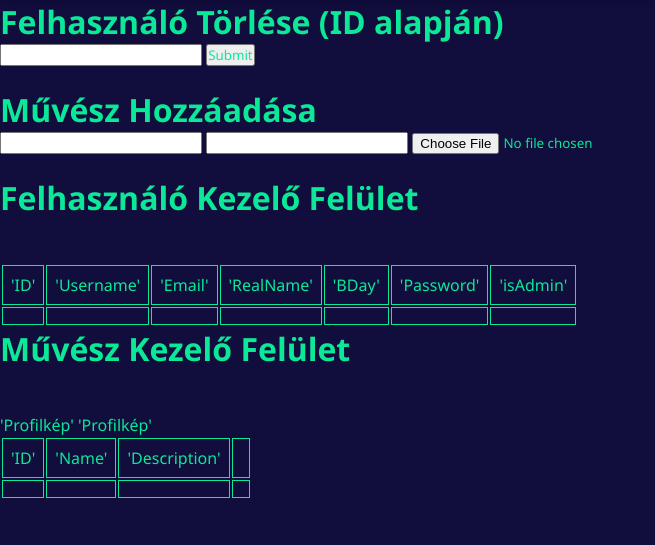
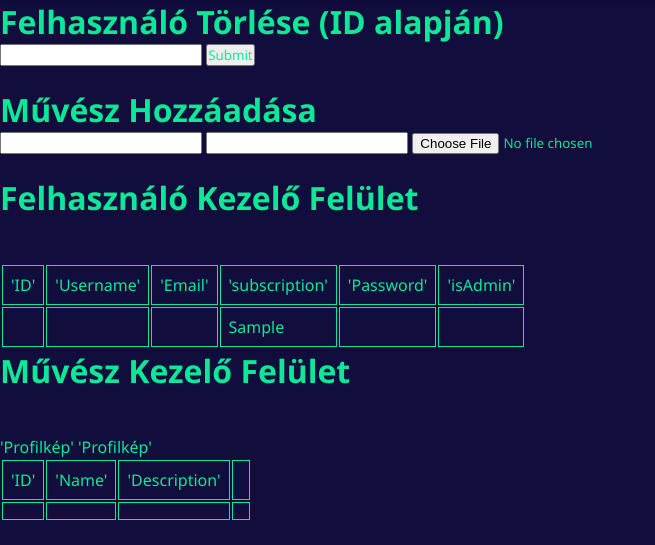
Before and after one commit to TuneTracer/TuneTracer, a PHP site: page /admin.php in a window 1280 px wide. Shown: the part 42-587 px from the top of the page, without its empty margins (0-655 px from the left). Run offline with PHP 8.4, Linux system fonts and the light colour scheme; tables that the repository leaves empty or names only in its code hold one stand-in row (values such as "Sample post"); data that the repository does not hold is empty.

Commit message:
done (maybe)

```diff
--- a/admin.php
+++ b/admin.php
@@ -308,11 +308,11 @@ button{
         {
             echo "<h1>Felhasználó Kezelő Felület</h1>";
               echo "<br><br><table>";
-              echo "<tr> <td>'ID'</td> <td>'Username'</td> <td>'Email'</td> <td>'RealName'</td> <td>'BDay'</td> <td>'Password'</td> <td>'isAdmin'</td> </tr>";
+              echo "<tr> <td>'ID'</td> <td>'Username'</td> <td>'Email'</td> <td>'subscription'</td> <td>'Password'</td> <td>'isAdmin'</td> </tr>";
               while ($row = mysqli_fetch_assoc($result))
               {
               echo "<tr>";
-              echo "<td>" . $row["ID"] . "</td><td>" . $row["Username"] . "</td><td>" . $row["Email"] . "</td><td>" . $row["RealName"] . "</td><td>" . $row["BDay"] . "</td><td>" . $row["Password"] . "</td><td>" . $row["isAdmin"] . "</td>";
+              echo "<td>" . $row["ID"] . "</td><td>" . $row["Username"] . "</td><td>" . $row["Email"] . "</td><td>" . $row["subscription"] . "</td><td>" . $row["Password"] . "</td><td>" . $row["isAdmin"] . "</td>";
               echo "</tr>";
               }
               echo "</table>";
```
